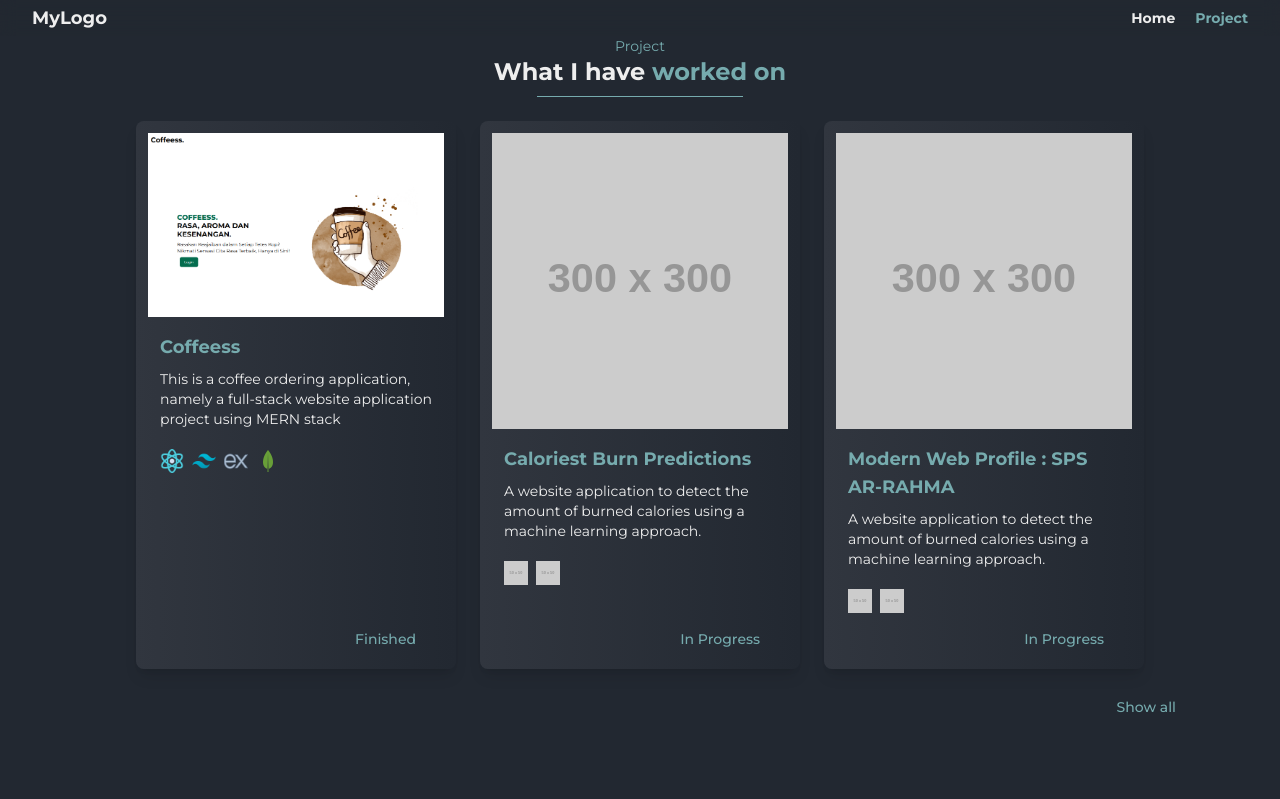
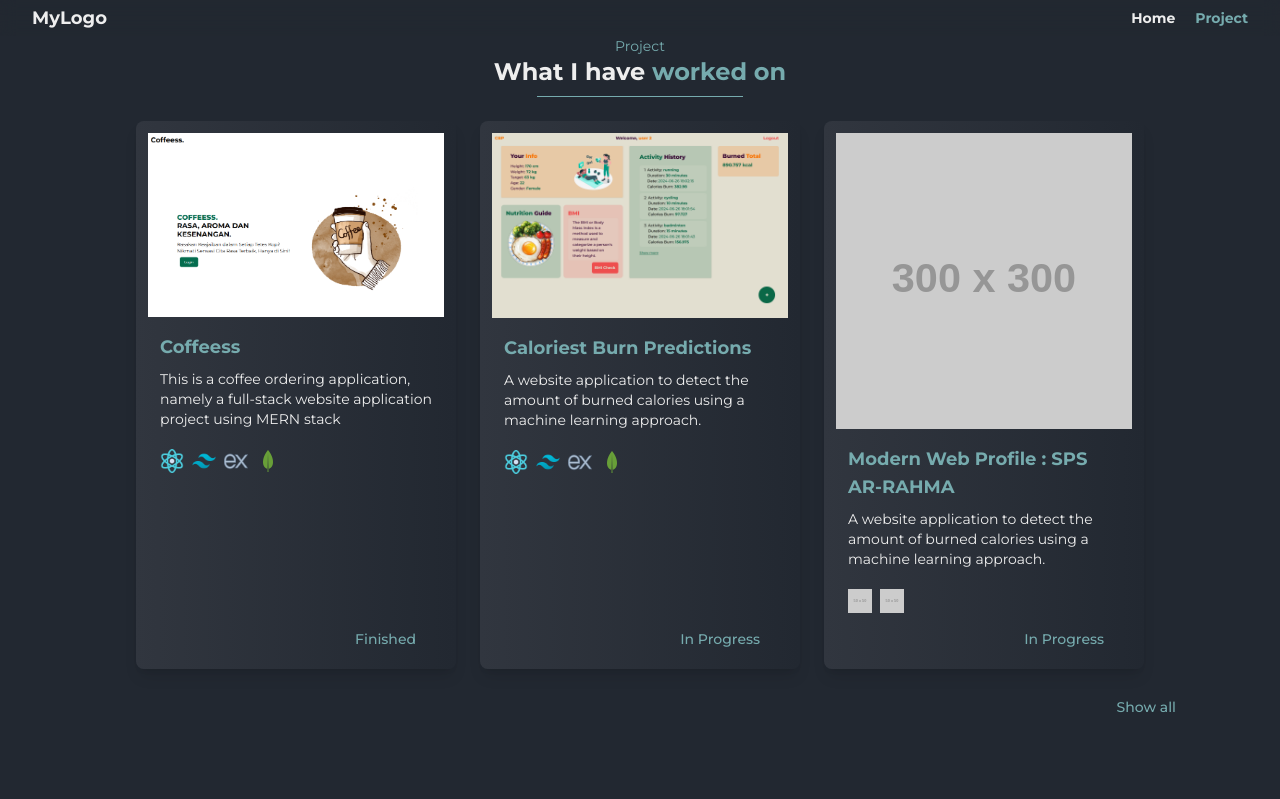
Before and after one commit to MiqbalF2021/M-Iqbal-Fauzi, a React (Vite) app: page /project in a window 1280 px wide. Shown: the top 799 px of the page. Built offline with nearby package versions, Linux system fonts and the light colour scheme.

Commit message:
"Updated image imports and project details in Experience and Project components, and added new route for Calori page in main.jsx"

```diff
--- a/src/components/Experience.jsx
+++ b/src/components/Experience.jsx
@@ -1,5 +1,5 @@
 import React from 'react'
-import findjob from '/img/findjob.png'
+import findjob from '/img/find.png'
 
 const Experience = () => {
   return (
--- a/src/components/Project.jsx
+++ b/src/components/Project.jsx
@@ -9,22 +9,27 @@ const projects = [
     imageUrl: "/img/coffeess.png",
     description: 'This is a coffee ordering application, namely a full-stack website application project using MERN stack',
     techStack: [
-      { name: 'React', imageUrl: "/img/react.png" },
+      { name: 'React js', imageUrl: "/img/react.png" },
       { name: 'Tailwind CSS', imageUrl: "img/tailwind.png" },
       { name: 'express', imageUrl: "/img/express.png" },
       { name: 'mongo db', imageUrl: "img/mongo.png" },
     ],
+    link: "/project/coffeess",
   },
   {
     id: 2,
     progress: 'In Progress',
     title: 'Caloriest Burn Predictions',
-    imageUrl: 'https://via.placeholder.com/300',
+    imageUrl: '/img/home.png',
     description: 'A website application to detect the amount of burned calories using a machine learning approach.',
     techStack: [
-      { name: 'Vue', imageUrl: 'https://via.placeholder.com/50' },
-      { name: 'Bootstrap', imageUrl: 'https://via.placeholder.com/50' },
+      { name: 'React js', imageUrl: "/img/react.png" },
+      { name: 'Tailwind CSS', imageUrl: "img/tailwind.png" },
+      { name: 'express', imageUrl: "/img/express.png" },
+      { name: 'mongo db', imageUrl: "img/mongo.png" },
+
     ],
+    link: "/project/caloriest-burn-predictions",
   },
   {
     id: 3,
@@ -42,7 +47,7 @@ const projects = [
 
 const ProjectCard = ({ project }) => (
   <div className=" max-w-xs overflow-hidden shadow-lg bg-gradient-to-r from-second to-bg rounded-lg pb-5 flex flex-col">
-  <Link to="/project" className="flex flex-col h-full">
+  <Link to={project.link} className="flex flex-col h-full">
   <img className="w-full rounded-md p-3" src={project.imageUrl} alt={project.title} />
     <div className="px-6 py-1">
       <div className="font-bold text-lg mb-2 text-primary">{project.title}</div>
--- a/src/main.jsx
+++ b/src/main.jsx
@@ -5,6 +5,7 @@ import { createBrowserRouter, RouterProvider } from 'react-router-dom'
 import Home from './pages/home'
 import Project from './pages/project'
 import ErrorPage from './pages/404'
+import Calori from './pages/Calori'
 
 const router = createBrowserRouter([
   {
@@ -16,6 +17,10 @@ const router = createBrowserRouter([
     path : "/project",
     element : <Project/>
   },
+  {
+    path : "/project/caloriest-burn-predictions",
+    element : <Calori/>
+  },
 ])
 
 ReactDOM.createRoot(document.getElementById('root')).render(
--- /dev/null
+++ b/src/pages/Calori.jsx
@@ -0,0 +1,20 @@
+import React from 'react'
+import Navbar from '../components/Navbar'
+import Footer from '../components/Footer'
+import home from '/img/home.png'
+
+const Calori = () => {
+  return (
+    <div>
+        <Navbar/>
+        <div className='pb-60 bg-second pt-20 flex justify-center flex-col items-center'>
+            <h1>Caloriest Burn Prediction</h1>
+            <img src={home} alt="" className='w-1/2'/>
+            <p></p>
+        </div>
+        <Footer/>
+    </div>
+  )
+}
+
+export default Calori
```
Also changed, not shown: public/img/find.png (added), public/img/home.png (added).
